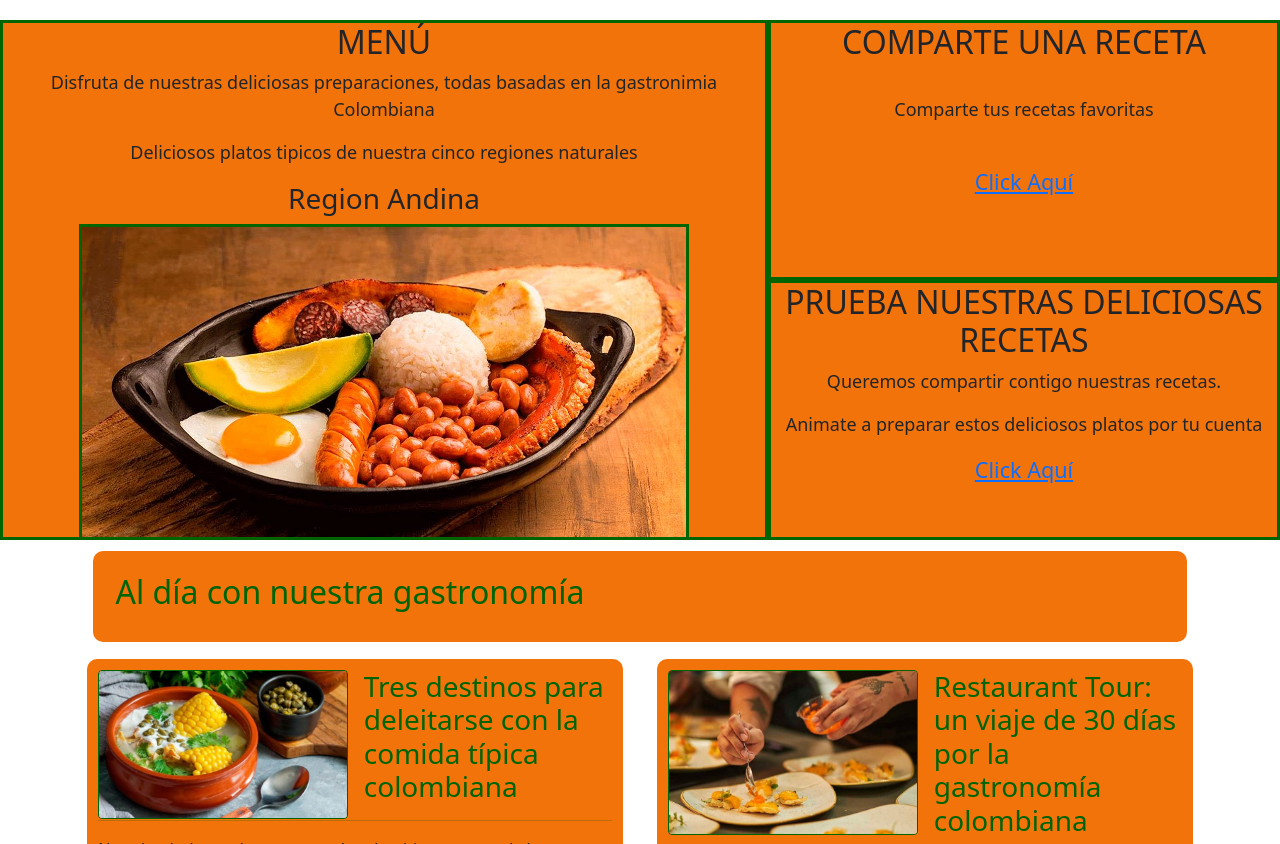
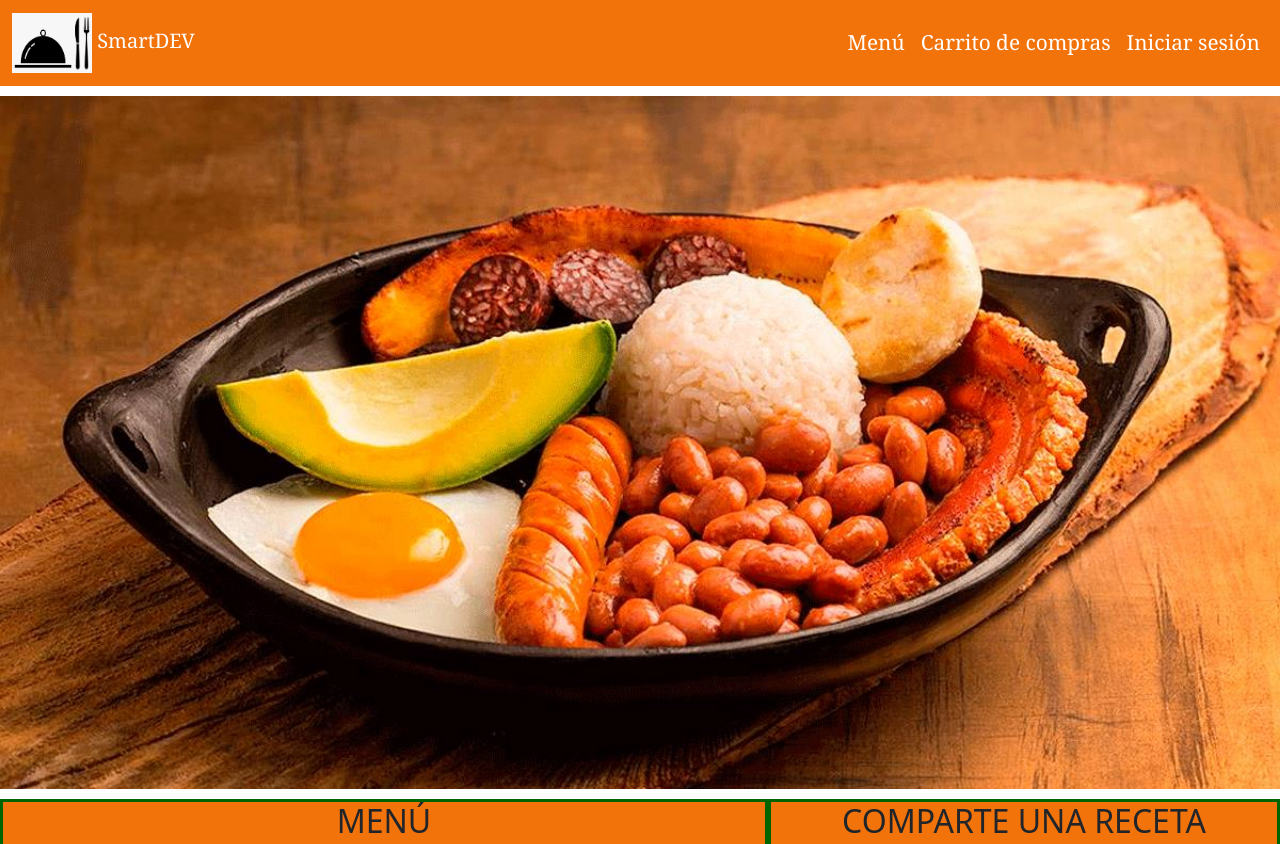
Before and after one commit to SergioDuvand/semana-1-GrupoE-2-27, a plain HTML site: page index.html in a window 1280 px wide. Shown: the top 844 px of the page. Drawn offline with nearby package versions, Linux system fonts and the light colour scheme.

Commit message:
comit Alfonso

```diff
--- a/index.html
+++ b/index.html
@@ -9,8 +9,24 @@
 </head>
 <body >
     <header>
-        <h1></h1>
-
+        <nav class="navbar navbar-expand-lg navbar-light">
+            <div class="container-fluid">
+              <a class="navbar-brand" href="#" style="color: white;">
+                <img src="images/logos/logo1.png" alt="" width="80" height="60"> SmartDEV
+              </a>
+              <button class="navbar-toggler" type="button" data-bs-toggle="collapse" data-bs-target="#navbarNavAltMarkup" aria-controls="navbarNavAltMarkup" aria-expanded="false" aria-label="Toggle navigation">
+                <span class="navbar-toggler-icon"></span>
+              </button>
+              <div class="nav justify-content-end collapse navbar-collapse" id="navbarNavAltMarkup">
+                <div class="navbar-nav" >
+                  <a class="nav-link" href="#" style="color: white;">Menú</a>
+                  <a class="nav-link" href="#" style="color: white;">Carrito de compras</a>
+                  <a class="nav-link" href="#" style="color: white;">Iniciar sesión</a>
+                </div>
+              </div>
+            </div>
+          </nav>
+          <img src="images/rigion andina/bandeja-paisa.jpg" alt="Imagen header" class="imagenHeader">
     </header>
     <article class="services" style="margin-bottom: 20px;" id="services">
 
--- a/styles.css
+++ b/styles.css
@@ -1,4 +1,20 @@
-
+/* Header */
+nav{
+    background-color: #f3730b;
+    text-align: center;
+}
+nav a{
+    font-size: 1.3em;
+    font-family: Georgia, 'Times New Roman', Times, serif;
+}
+.imagenHeader{
+    width: 100%;
+    height: 20%;
+    /* margin: 30px; */
+    margin-top: 10px;
+    margin-bottom: 10px;
+    background-color: #f3730b;
+}
 /*Seccion de servicios*/
 img.imagen{
     box-sizing: border-box;
```
Also changed, not shown: images/logos/logo1.png (added).
